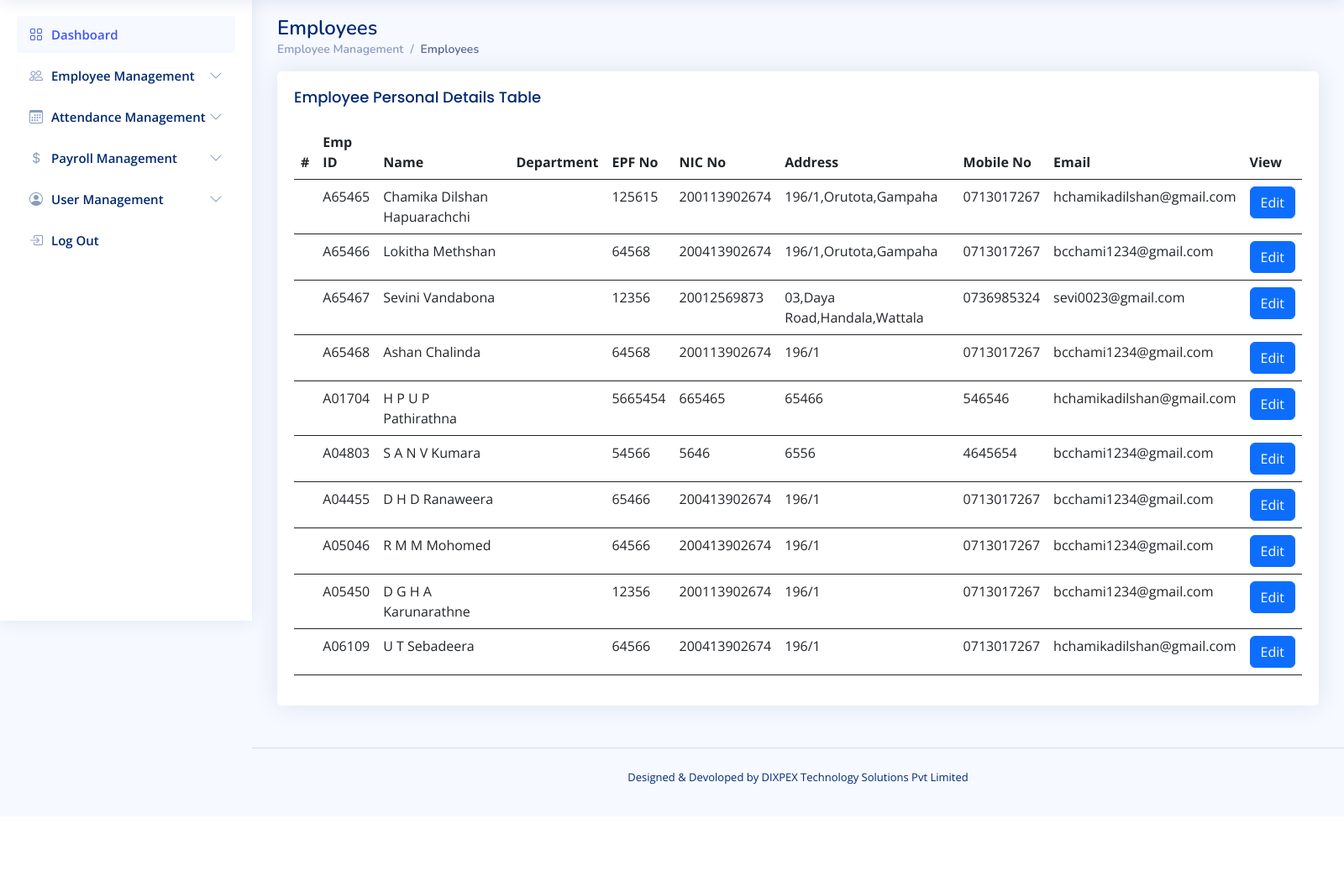
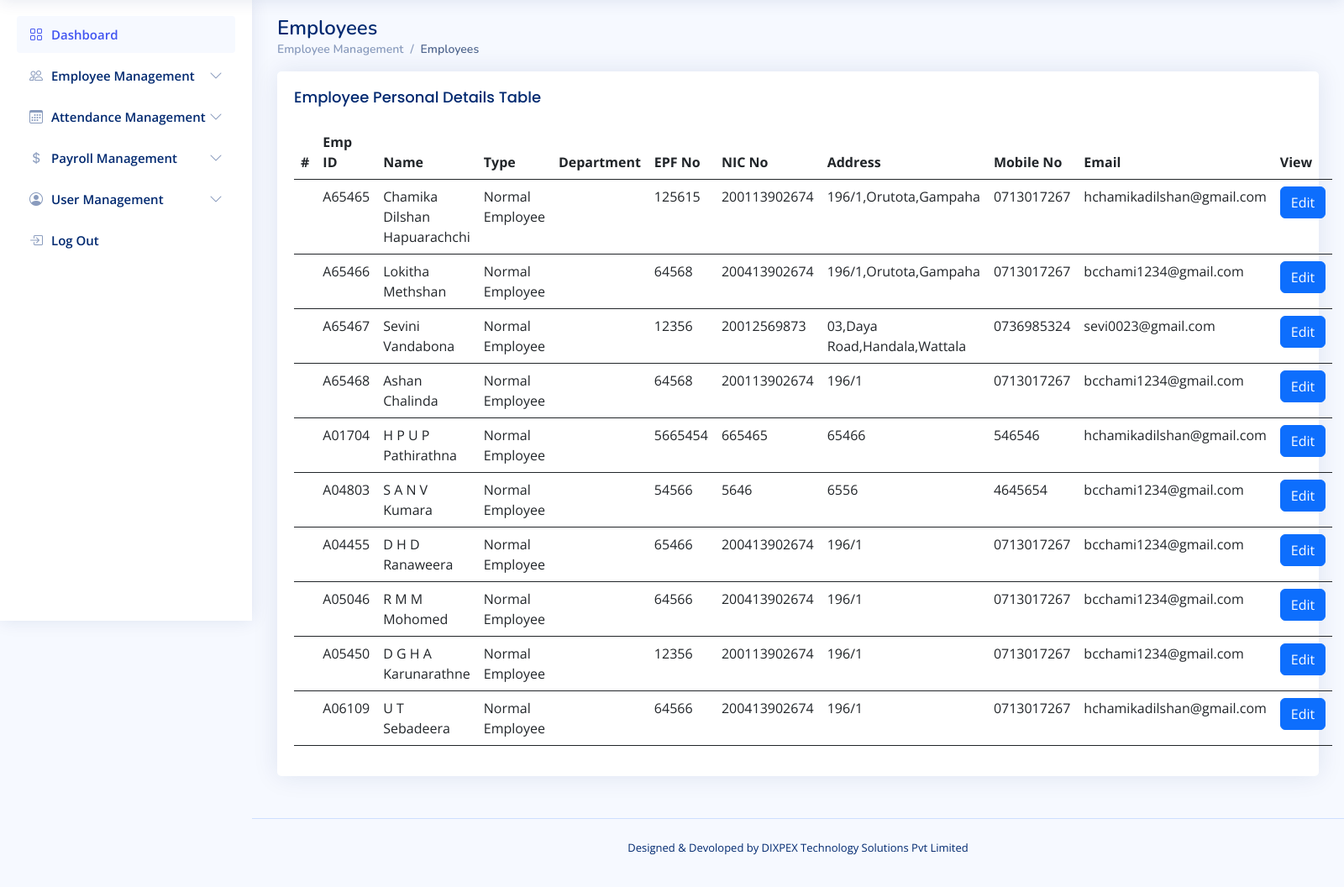
Before and after one commit to hchamikadilshan/ceylon_marine_payroll, a Django app: page /employee_management/emplopyees in a window 1600 px wide. Shown: the part 61-1117 px from the top of the page at 84% size. Before the commit the page ends 995 px from the top, so only its background shows below. Run offline with Django 4.2, Linux system fonts and the light colour scheme; a user stored in the database is signed in; data comes from the database, SQL or seed files in the repository; some libraries are stand-ins or nearby versions.

Commit message:
added employee type to employee

```diff
--- a/hrms/accounts/views.py
+++ b/hrms/accounts/views.py
@@ -16,6 +16,11 @@ class CreateNewUserView(LoginRequiredMixin,View):
         last_name = request.POST['last_name']
         username= request.POST['username']
         email = request.POST['email']
+# class CheckUserAvailability(LoginRequiredMixin,View):
+#     def post(self,request):
+#         username = request.POST['username']
+#         user_availability = User.objects
+#         return JsonResponse({})
 class MyAccountDetailsView(LoginRequiredMixin,View):
     login_url = '/accounts/login'
     def get(self,request):
--- a/hrms/employee/models.py
+++ b/hrms/employee/models.py
@@ -5,6 +5,7 @@ from django.db import models
 class Employee(models.Model):
     emp_id = models.CharField(max_length=10,primary_key=True)
     emp_title = models.CharField(default="", max_length=50),
+    emp_type = models.IntegerField(default=0)
     name = models.CharField(max_length=100)
     department = models.CharField(max_length=100,default="")
     epf_no = models.CharField(max_length=10, default="")
--- a/hrms/employee/templates/employees.html
+++ b/hrms/employee/templates/employees.html
@@ -36,11 +36,19 @@
                                 <label for="inputPassword4" class="form-label">EPF No</label>
                                 <input type="text" class="form-control" id="edit_employee_epf_no" name="edit_employee_epf_no">
                             </div>
-                            <div class="col-12">
+                            <div class="col-6">
                                 <label for="inputEmail4" class="form-label">Name</label>
                                 <input type="text" class="form-control" id="edit_employee_emp_name" name="edit_employee_emp_name" >
                             </div>
-
+                            <div class="col-6">
+                                <label class=" col-form-label" for="edit_emp_type">Employee Type</label>
+                                <div class="">
+                                    <select class="form-control" name="edit_emp_type" id="edit_emp_type">
+                                        <option value=0>Normal Employee</option>
+                                        <option value=1>Shift Employee</option>
+                                    </select>
+                                </div>
+                            </div>
                             <div class="col-6">
                                 <label for="inputAddress" class="form-label">NIC No</label>
                                 <input type="text" class="form-control" id="edit_employee_nic_no" name="edit_employee_nic_no" >
@@ -84,6 +92,7 @@
                     <th scope="col">#</th>
                     <th scope="col">Emp ID</th>
                     <th scope="col">Name</th>
+                    <th scope="col">Type</th>
                     <th scope="col">Department</th>
                     <th scope="col">EPF No</th>
                     <th scope="col">NIC No</th>
@@ -99,17 +108,17 @@
                     <th scope="col">View</th>
                 </tr>
             </thead>
-            <tbody>
+            <tbody id ="employee_data_table">
                 {% for employee in employee_list %}
                 <tr>
                     <th scope="row"></th>
                     <td>{{ employee.emp_id }}</td>
-                    <!-- {% if employee.emp_type == "1" %}
-                    <td>Has EPF</td>
-                    {% elif employee.emp_type == "2" %}
-                    <td>No EPF</td>
-                    {% endif %} -->
                     <td>{{ employee.name }}</td>
+                    {% if employee.emp_type == 0 %}
+                    <td>Normal Employee</td>
+                    {% elif employee.emp_type == 1 %}
+                    <td>Shift Employee</td>
+                    {% endif %}
                     <td>{{ employee.department }}</td>
                     <td>{{ employee.epf_no }}</td>
                     <td>{{ employee.nic_no }}</td>
@@ -122,7 +131,7 @@
                     <td>{{ employee.bank_branch}}</td>
                     <td>{{ employee.bank_acc_name }}</td>
                     <td>{{ employee.bank_acc_no }}</td> -->
-                    <td><button class="btn btn-primary" data-id="{{ employee.emp_id }}"data-bs-toggle="modal" data-bs-target="#edit_employee_data_model" data-empID="{{ employee.emp_id }}" data-empName="{{ employee.name }}" data-department="{{ employee.department }}" data-epfNo="{{ employee.epf_no }}" data-nicNo="{{ employee.nic_no }}" data-address="{{ employee.address}}"  data-mobileNo="{{ employee.mobile_no }}" data-email="{{ employee.email }}">Edit</button></td>
+                    <td><button class="btn btn-primary" data-id="{{ employee.emp_id }}"data-bs-toggle="modal" data-bs-target="#edit_employee_data_model" data-empID="{{ employee.emp_id }}" data-empName="{{ employee.name }}" data-empType="{{ employee.emp_type }}" data-department="{{ employee.department }}" data-epfNo="{{ employee.epf_no }}" data-nicNo="{{ employee.nic_no }}" data-address="{{ employee.address}}"  data-mobileNo="{{ employee.mobile_no }}" data-email="{{ employee.email }}">Edit</button></td>
 
                 </tr>
                 {% endfor %}
@@ -138,6 +147,7 @@
 
 var button = $(event.relatedTarget) // Button that triggered the modal
 var emp_id = button.data('empid')
+var emp_type = button.data('emptype')
 var emp_name = button.data('empname')
 var department = button.data('department')
 var epf_no = button.data('epfno')
@@ -147,8 +157,10 @@ var email = button.data('email')
 var address = button.data('address')
 var modal = $(this)
 
+
 modal.find('#edit_employee_emp_id').val(emp_id)
 modal.find('#edit_employee_emp_name').val(emp_name)
+modal.find('#edit_emp_type').val(emp_type)
 modal.find('#edit_employee_department').val(department)
 modal.find('#edit_employee_epf_no').val(epf_no)
 modal.find('#edit_employee_nic_no').val(nic_no)
@@ -161,6 +173,7 @@ function editEmployee(){
         console.log("sinside")
         var emp_id = document.getElementById("edit_employee_emp_id").value;
         var emp_name = document.getElementById("edit_employee_emp_name").value;
+        var emp_type = document.getElementById("edit_emp_type").value;
         var department = document.getElementById("edit_employee_department").value;
         var epf_no = document.getElementById("edit_employee_epf_no").value;
         var nic_no = document.getElementById("edit_employee_nic_no").value;
@@ -176,6 +189,7 @@ function editEmployee(){
                 emp_id: emp_id,
                 emp_name: emp_name,
                 department: department,
+                emp_type:emp_type,
                 epf_no: epf_no,
                 nic_no: nic_no,
                 email: email,
@@ -185,8 +199,32 @@ function editEmployee(){
             },
             success: function (response) {
                 $('#edit_employee_data_model').modal('toggle')
+                $.ajax({
+                    type: 'POST',
+                    url: "{% url 'employees_main_view' %}",
+                    data: {
+                        csrfmiddlewaretoken: $('input[name=csrfmiddlewaretoken]').val(),
+                    },
+                    success: function (response) {
+                        $("#employee_data_table").empty()
+                        var i = 0;
+                        while (i < response['employees_list'].length) {
+                            if(response['employees_list'][i]['emp_type'] === 0){
+                                emp_type = "Normal Employee"
+                            }else{
+                                emp_type = "Shift Employee"
+                            }
+                            $("#employee_data_table").append('<tr><th scope="row"></th><td>' + response['employees_list'][i]['emp_id'] + '</td ><td>' + response['employees_list'][i]['name'] + '</td><td>' + emp_type + '</td><td>' + response['employees_list'][i]['department'] + '</td><td>' + response['employees_list'][i]['epf_no'] + '</td><td>' + response['employees_list'][i]['nic_no'] + '</td><td>' + response['employees_list'][i]['address'] + '</td><td>' + response['employees_list'][i]['mobile_no'] + '</td><td>' + response['employees_list'][i]['email'] + '</td><td><button class="btn btn-primary" data-id="' + response['employees_list'][i]['emp_id'] + '"data-bs-toggle="modal" data-bs-target="#edit_employee_data_model" data-empID="' + response['employees_list'][i]['emp_id'] + '" data-empName="' + response['employees_list'][i]['name'] + '" data-empType="' + response['employees_list'][i]['emp_type'] + '" data-department="' + response['employees_list'][i]['department'] + '" data-epfNo="' + response['employees_list'][i]['epf_no'] + '" data-nicNo="' + response['employees_list'][i]['nic_no'] + '" data-address="' + response['employees_list'][i]['address'] + '"  data-mobileNo="' + response['employees_list'][i]['mobile_no'] + '" data-email="' + response['employees_list'][i]['email'] + '">Edit</button></td></tr> ')
+
+                            i++
+
             }
-        });
+                    }
+                });
+            }
+
+            }
+        );
     }
 </script>
 
--- a/hrms/employee/views.py
+++ b/hrms/employee/views.py
@@ -12,13 +12,13 @@ class EditEmployee(LoginRequiredMixin,View):
     def post(self,request):
         emp_id = request.POST.get('emp_id')
         emp_name = request.POST.get('emp_name',"")
+        emp_type = request.POST['emp_type']
         department = request.POST.get('department',"")
         epf_no = request.POST.get('epf_no',"")
         nic_no = request.POST.get('nic_no',"")
         mobile_no = request.POST.get('mobile_no',"")
         email = request.POST.get('email',"")
         address = request.POST.get('address',"")
-        print(emp_id)
         employee = Employee.objects.get(emp_id=emp_id)
         employee.name = emp_name
         employee.department = department
@@ -27,6 +27,7 @@ class EditEmployee(LoginRequiredMixin,View):
         employee.mobile_no = mobile_no
         employee.email = email
         employee.address = address
+        employee.emp_type =emp_type
         employee.save()
         return redirect('employees_main_view')
 
@@ -69,6 +70,7 @@ class AddNewEmployeeView(LoginRequiredMixin,View):
     def post(self,request):
 
         emp_id = request.POST.get('emp_id')
+        emp_type = request.POST('emp_type')
         name = request.POST.get('name')
         department = request.POST.get('department',"")
         epf_no = request.POST.get('epf_no',"")
@@ -84,20 +86,28 @@ class AddNewEmployeeView(LoginRequiredMixin,View):
         bank_acc_no = request.POST.get('bank_acc_no',"")
 
 
-        employee = Employee(emp_id=emp_id, name=name, department=department,
+        employee = Employee(emp_id=emp_id, name=name, department=department,emp_type=emp_type,
                             epf_no=epf_no, nic_no=nic_no, address=address, mobile_no=mobile_no, email=email, appoinment_date=None if appoinment_date == "" else appoinment_date, termination_date=None if termination_date == "" else termination_date, bank_name=bank_name, bank_branch=bank_branch, bank_acc_name=bank_acc_name, bank_acc_no=bank_acc_no)
         employee.save()
 
         return redirect("add_new_emp_view")
 
 
-class EmployeesMainView(LoginRequiredMixin,ListView):
-    login_url = '/accounts/login'
-    model = Employee
-    template_name = 'employees.html'
+# class EmployeesMainView(LoginRequiredMixin,ListView):
+#     login_url = '/accounts/login'
+#     model = Employee
+#     template_name = 'employees.html'
 
-    def get_queryset(self):
-        return Employee.objects.all()
+#     def get_queryset(self):
+#         return Employee.objects.all()
+class EmployeesMainView(LoginRequiredMixin,View):
+    def get(self,request):
+        employee_list = Employee.objects.all()
+        return render(request,'employees.html',context={'employee_list':employee_list})
+    def post(self,request):
+        employees = Employee.objects.all().values()
+        employees_list = list(employees)
+        return JsonResponse({'employees_list':employees_list})
 
 
 class GetEmpNameView(LoginRequiredMixin,View):
```
Also changed, not shown: hrms/employee/templates/add_new_emp.html (+11 -6 lines), hrms/employee/migrations/0013_employee_emp_type.py (added), hrms/payroll/migrations/0012_auto_20230306_2102.py (added).
